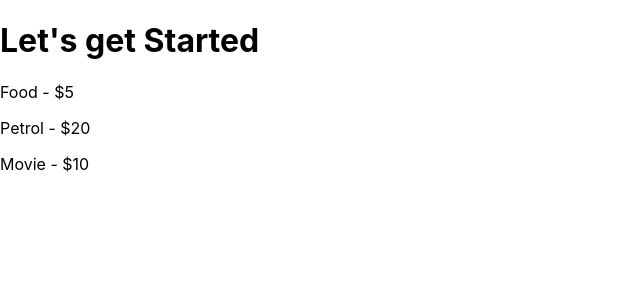
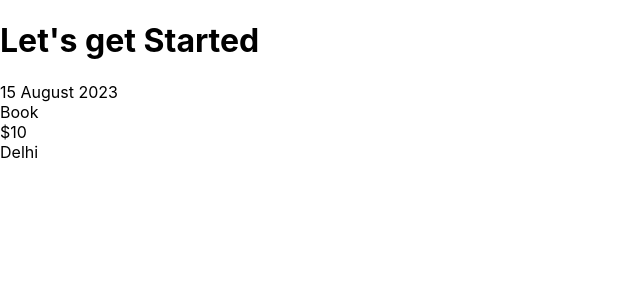
Before and after one commit to SushrutKhajuria/React_first-project, a React (Create React App) app: page / in a window 1280 px wide. Shown: the top 300 px of the page, without its empty margins (0-640 px from the left). Built offline with nearby package versions, Linux system fonts and the light colour scheme.

Commit message:
Complex JSX

```diff
--- a/src/components/ExpenseItem.js
+++ b/src/components/ExpenseItem.js
@@ -1,10 +1,22 @@
 function ExpenseItem(){
     return (
     <div>
-        <p>Food - $5</p>
-        <p>Petrol - $20</p>
-        <p>Movie - $10</p>
-     </div>
+        <div>
+         15 August 2023
+        </div>
+
+        <div>
+          Book
+        </div>
+
+        <div>
+         $10
+        </div>
+
+        <div>
+         Delhi
+        </div>
+   </div>
   )
   }
 
```
